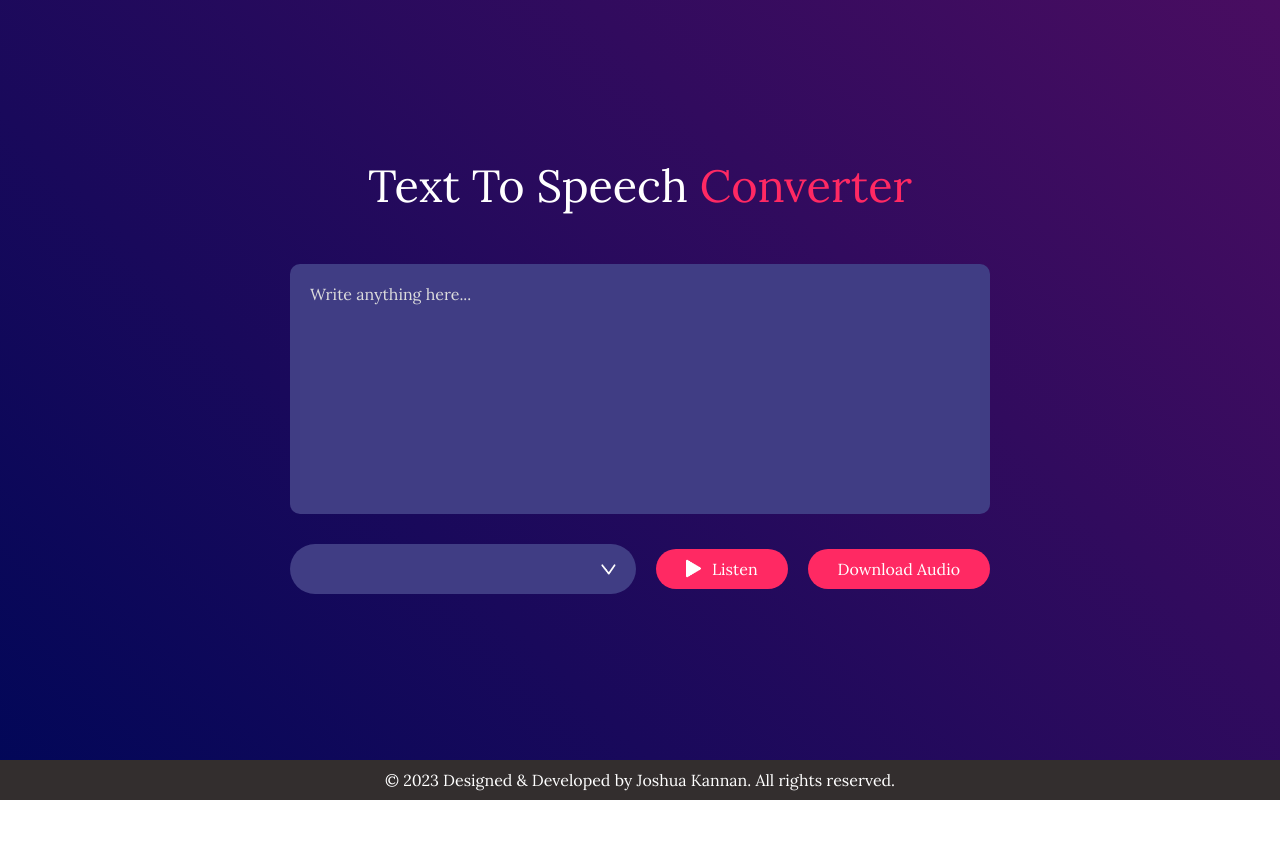
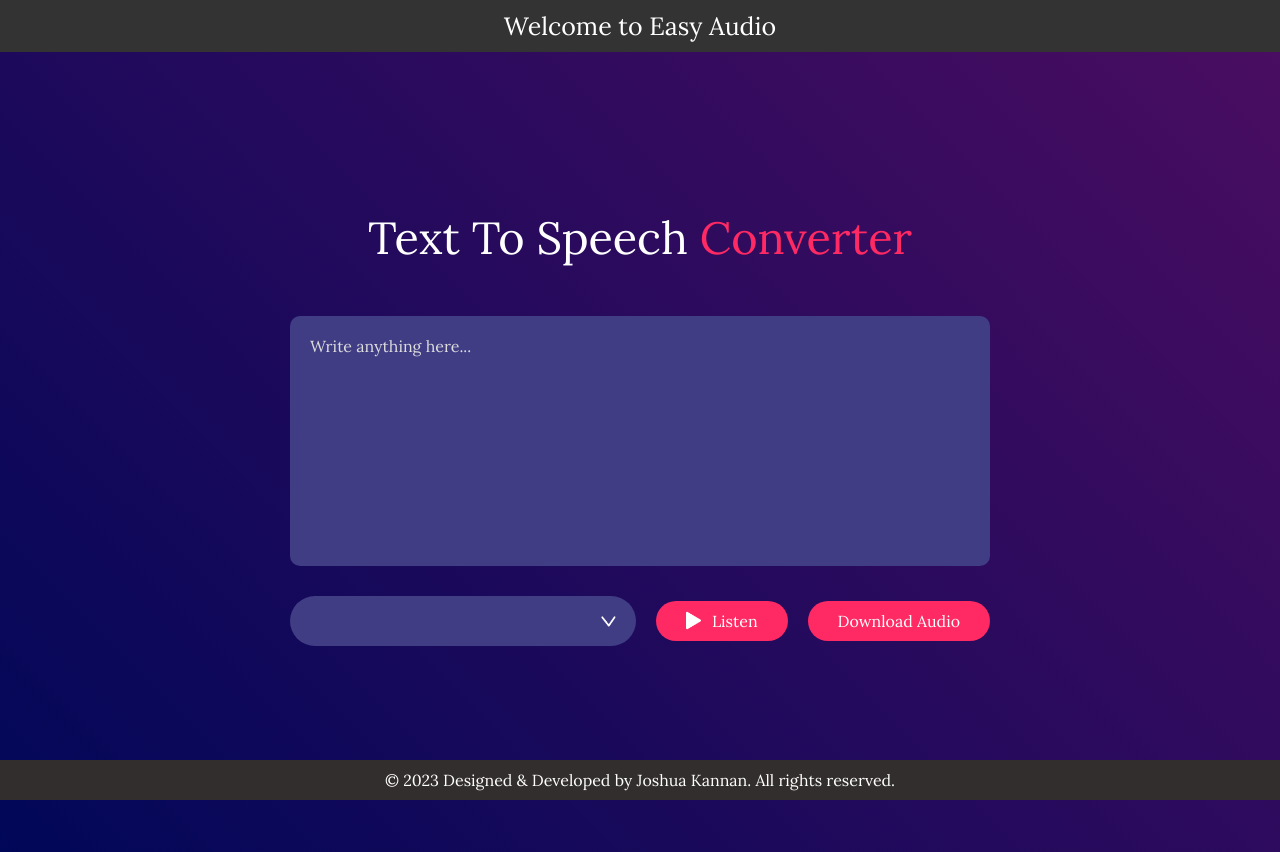
Before and after one commit to Joshua-kannan/Text-To-Speech, a plain HTML site: page index.html in a window 1280 px wide. Before the commit the page ends 800 px from the top, so only its background shows below. Drawn offline with Linux system fonts and the light colour scheme.

Commit message:
added header

```diff
--- a/index.html
+++ b/index.html
@@ -3,11 +3,26 @@
 <head>
     <meta charset="UTF-8">
     <meta name="viewport" content="width=device-width, initial-scale=1.0">
-    <title>Text to Speech Converter</title>
+    <title>Easy Audio</title>
     <link rel="stylesheet" href="style.css">
 </head>
 <body>
 
+    <!DOCTYPE html>
+    <html lang="en">
+    <head>
+        <!-- Add your meta tags and CSS link here -->
+    </head>
+    <body>
+        <header>
+          Welcome to Easy Audio
+        </header>
+
+        <!-- Your existing content goes here -->
+
+        <!-- Add a footer section here if needed -->
+    </body>
+    </html>
 
     <div class="hero">
         <h1>Text To Speech <span>Converter</span></h1>
--- a/style.css
+++ b/style.css
@@ -141,7 +141,7 @@ footer {
     position: fixed;
     bottom: 0;
     width: 100%;
-    z-index: 1; /* Add a z-index to ensure it's on top of other content */
+     z-index: 1; /* Add a z-index to ensure it's on top of other content */
 }
 /* Add these styles to your CSS to change the link color in the footer */
 footer a {
@@ -152,3 +152,11 @@ footer a {
 footer a:hover {
     color: #ff2963; /* Add an underline on hover if desired */
 }
+header {
+    background-color: #333;
+    color: #fff;
+    padding: 10px 0;
+    text-align: center;
+    height: auto;
+    font-size: 25px;
+}
```
